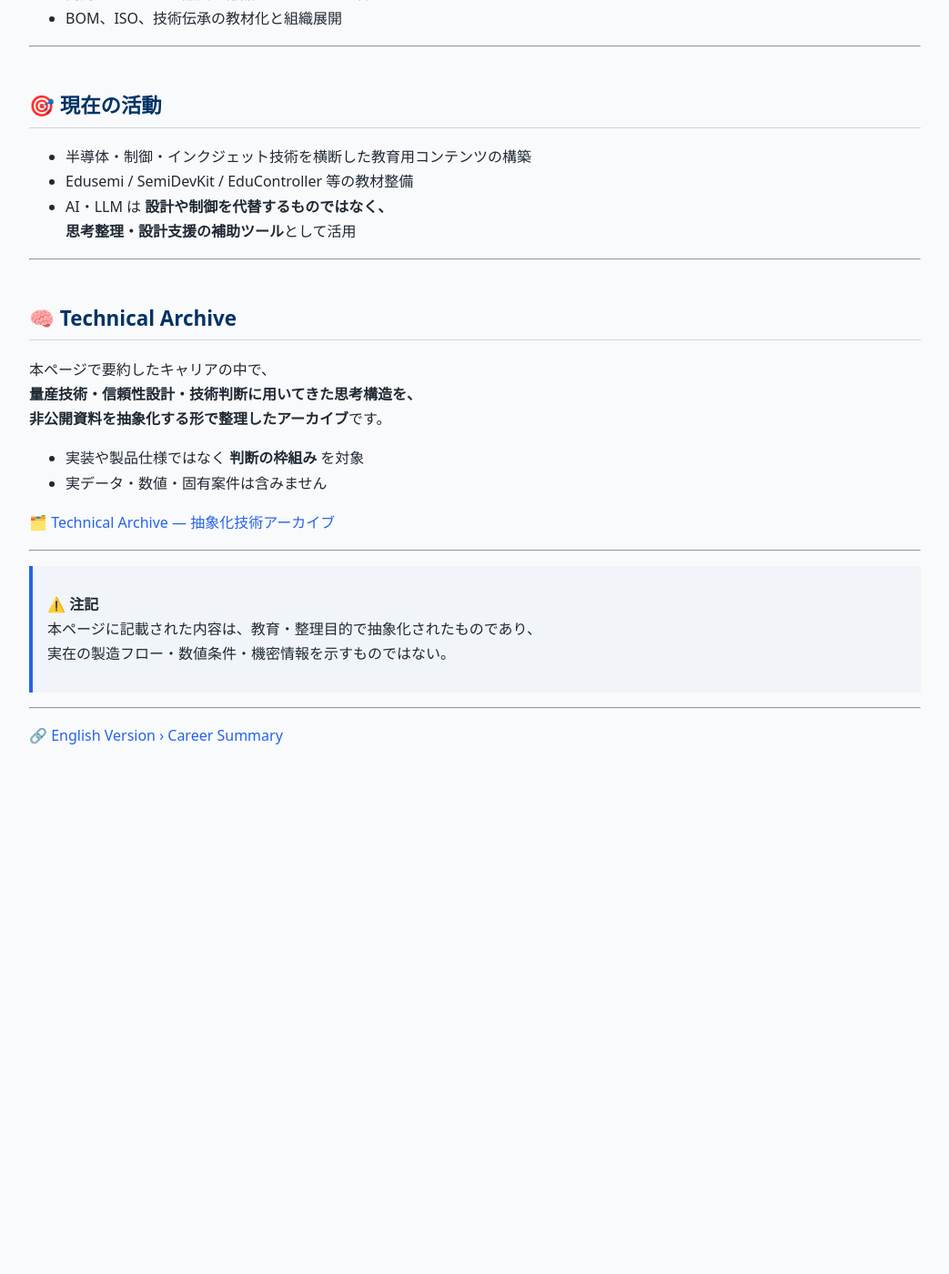
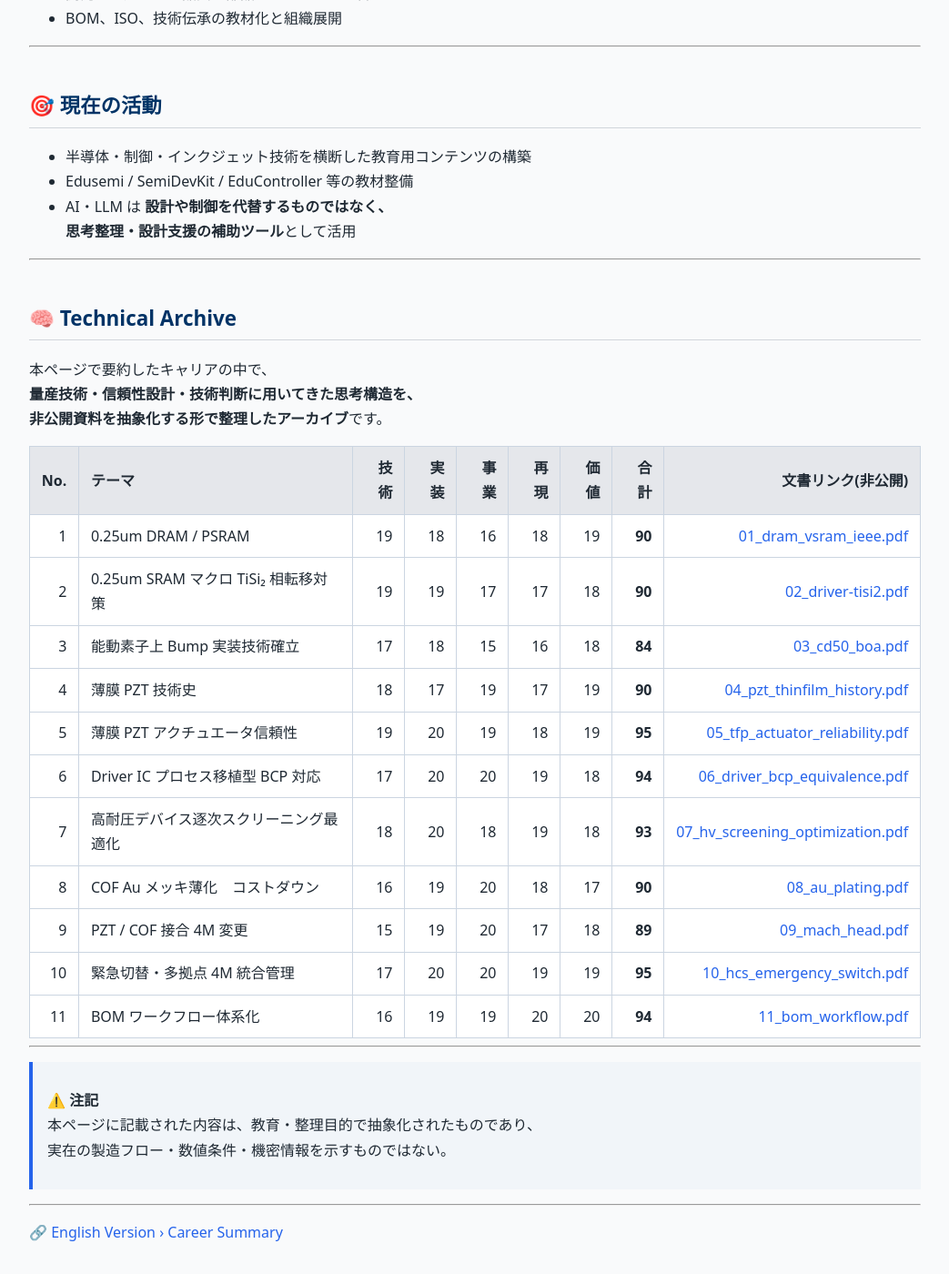
Before and after one commit to Samizo-AITL/Samizo-AITL.github.io, a Jekyll site: the page built from about/career-summary/index.md, in a window 1280 px wide and 1400 px high, scrolled down 1216 px. Shown: the whole window at 91% size, without its empty margins (118-1161 px from the left). Built offline with Jekyll 4.4.1, drawn with Linux system fonts in a browser that asks for light colours; before the commit the page ends 2070 px from its top, so only the background shows below that.

Commit message:
Update index.md

```diff
--- a/about/career-summary/index.md
+++ b/about/career-summary/index.md
@@ -63,10 +63,19 @@ description: "制御・半導体・インクジェット・教育を貫く技術
 **量産技術・信頼性設計・技術判断に用いてきた思考構造を、
 非公開資料を抽象化する形で整理したアーカイブ**です。
 
-- 実装や製品仕様ではなく **判断の枠組み** を対象
-- 実データ・数値・固有案件は含みません
-
-🗂️ [Technical Archive — 抽象化技術アーカイブ](https://samizo-aitl.github.io/about/archive/)
+| No. | テーマ | 技術 | 実装 | 事業 | 再現 | 価値 | 合計 | 文書リンク(非公開) |
+|---:|---|---:|---:|---:|---:|---:|---:|---:|
+| 1 | 0.25um DRAM / PSRAM | 19 | 18 | 16 | 18 | 19 | **90** | [01_dram_vsram_ieee.pdf](https://github.com/Samizo-AITL/career-technical-archive/tree/main/docs/01_dram_vsram_ieee.pdf) |
+| 2 | 0.25um SRAM マクロ TiSi₂ 相転移対策 | 19 | 19 | 17 | 17 | 18 | **90** | [02_driver-tisi2.pdf](https://github.com/Samizo-AITL/career-technical-archive/tree/main/docs/02_driver-tisi2.pdf) |
+| 3 | 能動素子上 Bump 実装技術確立 | 17 | 18 | 15 | 16 | 18 | **84** | [03_cd50_boa.pdf](https://github.com/Samizo-AITL/career-technical-archive/tree/main/docs/03_cd50_boa.pdf) |
+| 4 | 薄膜 PZT 技術史 | 18 | 17 | 19 | 17 | 19 | **90** | [04_pzt_thinfilm_history.pdf](https://github.com/Samizo-AITL/career-technical-archive/tree/main/docs/04_pzt_thinfilm_history.pdf) |
+| 5 | 薄膜 PZT アクチュエータ信頼性 | 19 | 20 | 19 | 18 | 19 | **95** | [05_tfp_actuator_reliability.pdf](https://github.com/Samizo-AITL/career-technical-archive/tree/main/docs/05_tfp_actuator_reliability.pdf) |
+| 6 | Driver IC プロセス移植型 BCP 対応 | 17 | 20 | 20 | 19 | 18 | **94** | [06_driver_bcp_equivalence.pdf](https://github.com/Samizo-AITL/career-technical-archive/tree/main/docs/06_driver_bcp_equivalence.pdf) |
+| 7 | 高耐圧デバイス逐次スクリーニング最適化 | 18 | 20 | 18 | 19 | 18 | **93** | [07_hv_screening_optimization.pdf](https://github.com/Samizo-AITL/career-technical-archive/tree/main/docs/07_hv_screening_optimization.pdf) |
+| 8 | COF Au メッキ薄化　コストダウン | 16 | 19 | 20 | 18 | 17 | **90** | [08_au_plating.pdf](https://github.com/Samizo-AITL/career-technical-archive/tree/main/docs/08_au_plating.pdf) |
+| 9 | PZT / COF 接合 4M 変更 | 15 | 19 | 20 | 17 | 18 | **89** | [09_mach_head.pdf](https://github.com/Samizo-AITL/career-technical-archive/docs/09_mach_head.pdf) |
+|10 | 緊急切替・多拠点 4M 統合管理 | 17 | 20 | 20 | 19 | 19 | **95** | [10_hcs_emergency_switch.pdf](https://github.com/Samizo-AITL/career-technical-archive/tree/main/docs/10_hcs_emergency_switch.pdf) |
+|11 | BOM ワークフロー体系化 | 16 | 19 | 19 | 20 | 20 | **94** | [11_bom_workflow.pdf](https://github.com/Samizo-AITL/career-technical-archive/tree/main/docs/11_bom_workflow.pdf) |
 
 ---
 
```
